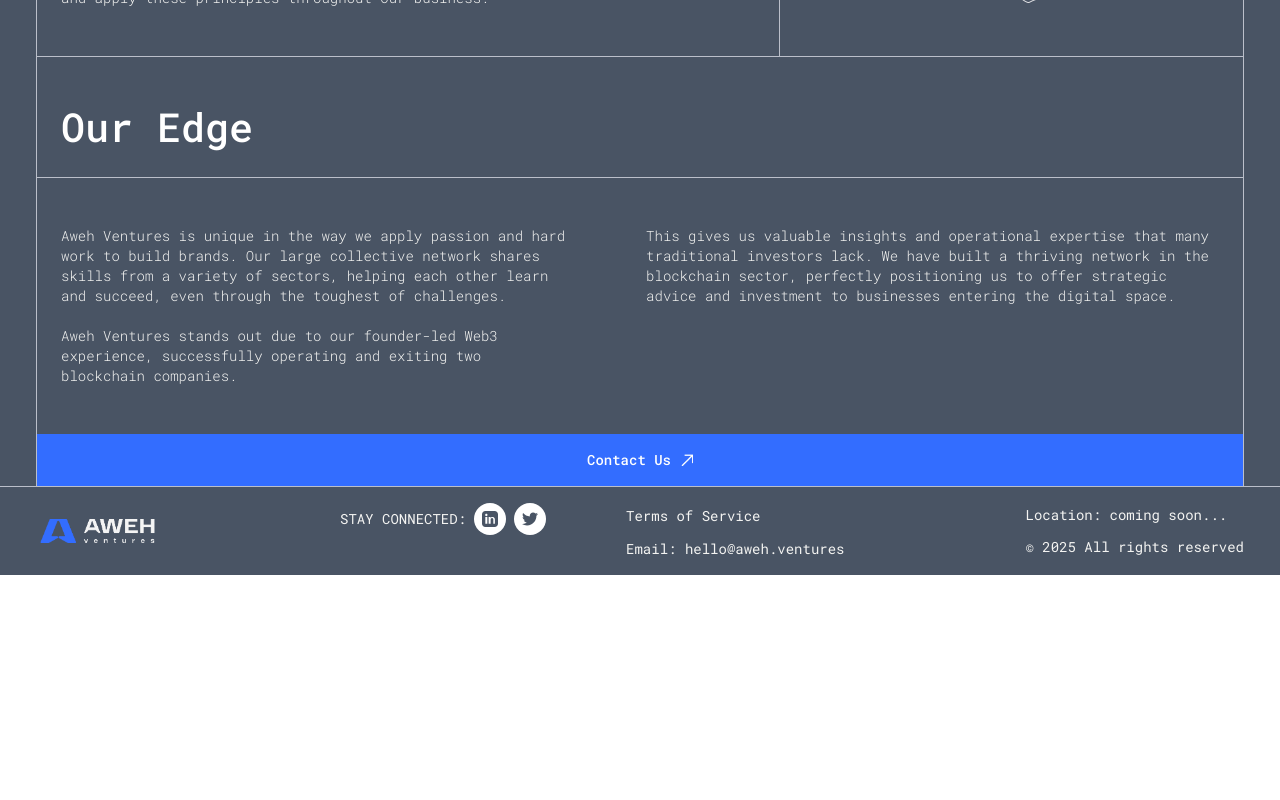
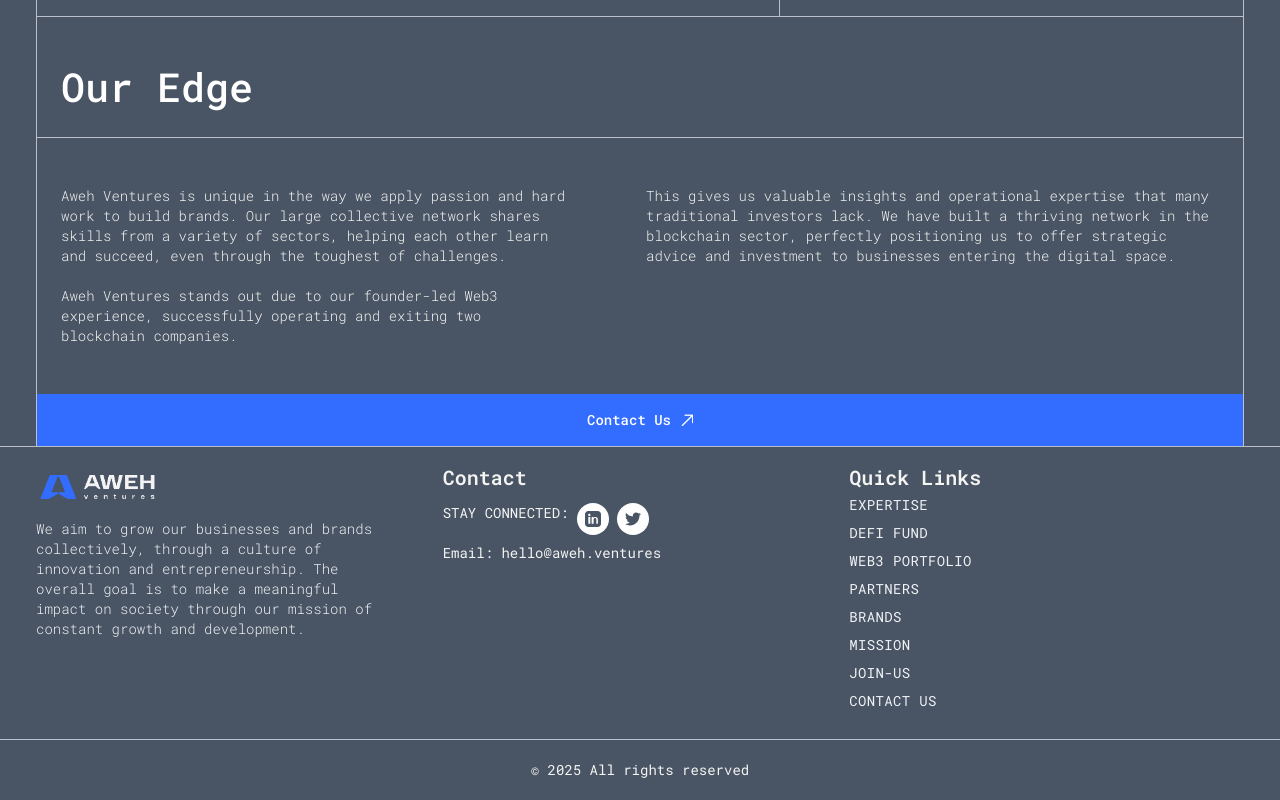
Before and after one commit to jazykhan3/nft-project, a Next.js app: page /v2 in a window 1280 px wide. Shown: the part 4536-5336 px from the top of the page. Before the commit the page ends 5111 px from the top, so only its background shows below. Built offline with nearby package versions, Linux system fonts and the light colour scheme.

Commit message:
Add files via upload

```diff
--- a/src/app/components/brandSlider/brandSlider.jsx
+++ b/src/app/components/brandSlider/brandSlider.jsx
@@ -84,7 +84,7 @@
                                 <p className="text-sm font-light text-[#F4F4F2] mb-2">
                                     Asset Management, Blockchain Advisory & Venture, established 2022
                                 </p>
-                                <p className="text-sm text-[#F4F4F2] m-0">Founded by Mohammed Carrim Ganey</p>
+                                <p className="hidden text-sm text-[#F4F4F2] m-0">Founded by Mohammed Carrim Ganey</p>
                             </div>
                             <Link
                                 href='https://www.aweh.ventures/'
@@ -120,7 +120,7 @@
                                 <p className="text-sm font-light text-[#F4F4F2] mb-2">
                                     Fine Jewellery & Design established in 1987
                                 </p>
-                                <p className="text-sm text-[#F4F4F2] m-0">
+                                <p className=" hidden text-sm text-[#F4F4F2] m-0">
                                     Founded by Nadiyah,Fauzy & Nazeer Carrim Ganey
                                 </p>
                             </div>
@@ -158,7 +158,7 @@
                                 <p className="text-sm font-light text-[#F4F4F2] mb-2">
                                     Pet Wellness brand, established in 2021
                                 </p>
-                                <p className="text-sm text-[#F4F4F2] m-0">
+                                <p className="hidden text-sm text-[#F4F4F2] m-0">
                                     Directed by Mohammed Carrim Ganey
                                 </p>
                             </div>
--- a/src/app/components/footer/footer.jsx
+++ b/src/app/components/footer/footer.jsx
@@ -6,10 +6,21 @@
 import { usePathname } from 'next/navigation';
 const Footer = () => {
   const pathname = usePathname();
+  const loationPath = `/${window.location.hash}`;
+  const navItems = [
+    { name: 'Expertise', link: '/#expertise' },
+    { name: 'Defi Fund', link: '/defifund' },
+    { name: 'Web3 Portfolio', link: '/web3-portfolios' },
+    { name: 'Partners', link: '/#partners' },
+    { name: 'Brands', link: '/#brands' },
+    { name: 'Mission', link: '/#mission' },
+    { name: 'Join-Us', link: '/join-us' },
+    { name: 'Contact Us', link: 'https://tally.so/r/np51G1' },
+  ];
   return (
     <footer className={`border-t border-[#BBBFCA]`}>
-      <div className="md:py-4 py-7 max-w-[1440px] mx-auto lg:px-9 md:px-6 sm:px-4 px-2.5 flex lg:flex-row flex-col md:gap-0.5 gap-6  items-center justify-between h-full ">
-        <div>
+      <div className="md:py-7 py-7 max-w-[1440px] mx-auto lg:px-9 md:px-6 sm:px-4 px-2.5 grid lg:grid-cols-3 sm:grid-cols-2 grod-cols-1 md:gap-3 gap-6  items-start justify-between h-full ">
+        <div className=''>
           <Link href='/'>
             <Image
               src={Logo}
@@ -19,10 +30,12 @@
               className='w-[123px] h-6 object-contain lg:mb-0 mb-5'
             />
           </Link>
+          <p className='text-[#F0F2F5] font-light text-sm m-0 mt-5 max-w-[360px] relative'>
+            We aim to grow our businesses and brands collectively, through a culture of innovation and entrepreneurship. The overall goal is to make a meaningful impact on society through our mission of constant growth and development.
+          </p>
         </div>
-
-        <div className='flex items-start sm:flex-row flex-col lg:gap-20 md:gap-16 sm:gap-10 gap-6'>
-          <div class="flex justify-center items-center gap-2">
+        <div class="flex justify-start items-start gap-2 flex-wrap">
+          <h4 className='text-xl font-semibold m-0 mb-4 text-[#F4F4F2] leading-1 w-full '>Contact</h4>
           <p className="font-normal text-sm m-0 text-[#F4F4F2] uppercase">
             Stay Connected:
           </p>
@@ -66,28 +79,33 @@
               </svg>
             </Link>
           </div>
-          </div>
-          <div>
-            <Link
-              href=''
-              className="font-normal text-sm text-[#F4F4F2]"
-            >
-              Terms of Service
-            </Link>
-            <p className="font-normal text-sm m-0 mt-3 text-[#F4F4F2]">
+          <p className="w-full font-normal text-sm m-0 text-[#F4F4F2]">
             Email: <a href="mailto:hello@aweh.ventures" target='_blank'>hello@aweh.ventures</a>
           </p>
         </div>
+        <div className=''>
+          <h4 className='text-xl font-semibold m-0 mb-4 text-[#F4F4F2] leading-1'>Quick Links</h4>
+          <nav className={`h-full items-start gap-2 flex flex-col text-sm uppercase tracking-wide`}>
+            {navItems.map((item, idx) => (
+              <Link
+                key={idx}
+                href={item.link}
+                className={`text-sm hover:text-[#336DFF] transition-colors duration-200 ${pathname === item.link || loationPath === item.link
+                  ? 'text-[#336DFF] font-medium'
+                  : 'text-[#F0F2F5] font-normal'
+                  }`}
+              >
+                {item.name}
+              </Link>
+            ))}
+
+          </nav>
         </div>
-        <div>
-          <p className="font-normal text-sm m-0 mb-3 text-[#F4F4F2]">
-            Location: coming soon...
-          </p>
-          <p className="font-normal text-sm m-0 text-[#F4F4F2]">
+
+      </div>
+      <p className="py-5 border-t border-[#BBBFCA] text-center font-normal text-sm m-0 text-[#F4F4F2]">
         © 2025 All rights reserved
       </p>
-        </div>
-      </div>
     </footer>
   )
 }
--- a/src/app/components/header/header.jsx
+++ b/src/app/components/header/header.jsx
@@ -13,6 +13,7 @@
 const Header = () => {
     const [isOpen, setIsOpen] = useState(false);
     const pathname = usePathname();
+    const loationPath = `/${window.location.hash}`;
     const [isModalOpen, setIsModalOpen] = useState(false);
     const navItems = [
         { name: 'Expertise', link: '/#expertise' },
@@ -58,7 +59,7 @@
                             onClick={() => handleItemClick(item)}
                             key={idx}
                             href={item.link}
-                            className={`text-sm hover:text-[#336DFF] transition-colors duration-200 ${pathname === item.link
+                            className={`text-sm hover:text-[#336DFF] transition-colors duration-200 ${pathname === item.link || loationPath === item.link
                                 ? 'text-[#336DFF] font-medium'
                                 : 'text-[#F0F2F5] font-normal'
                                 }`}
@@ -95,7 +96,7 @@
                                 onClick={() => handleItemClick(item)}
                                 key={idx}
                                 href={item.link}
-                                className={`text-sm hover:text-[#336DFF] transition-colors duration-200 ${pathname === item.link
+                                className={`text-sm hover:text-[#336DFF] transition-colors duration-200 ${pathname === item.link || loationPath === item.link
                                     ? 'text-[#336DFF] font-medium'
                                     : 'text-[#F0F2F5] font-normal'
                                     }`}
--- /dev/null
+++ b/src/app/defifund/faq.jsx
@@ -0,0 +1,74 @@
+//components/FAQ.js
+"use client";
+// Add this line to mark the component as a Client Component
+
+import { useState } from 'react';
+
+
+const FAQ = () => {
+    const [expandedFaq, setExpandedFaq] = useState(null);
+
+    const toggleFaq = (index) => {
+        if (expandedFaq === index) {
+            setExpandedFaq(null);
+        } else {
+            setExpandedFaq(index);
+        }
+    };
+    const faqdata = [
+        {
+            question: "What is the minimum investment amount?",
+            answer: "The minimum investment varies by fund, typically starting at $50,000 for our main funds. For certain specialty funds, minimum investments may start at $100,000."
+        },
+        {
+            question: "How are returns generated?",
+            answer: "Our funds generate returns through a combination of staking rewards, trading strategies, yield farming, and strategic investments in blockchain projects. We employ active management to optimize returns while managing risk."
+        },
+        {
+            question: "How is risk managed?",
+            answer: "We employ a multi-faceted risk management approach including diversification across assets, smart contract audits, position sizing limits, active monitoring, and regular stress testing of our portfolio against different market scenarios."
+        },
+        {
+            question: "Are the funds regulated?",
+            answer: "Our funds operate according to the applicable regulations in the jurisdictions where they're offered. Due to the innovative nature of DeFi, we work closely with legal advisors to ensure compliance with evolving regulatory frameworks."
+        },
+        {
+            question: "How can I withdraw my investment?",
+            answer: "Withdrawals follow the redemption schedule specified for each fund, typically quarterly. Requests must be submitted by the stated deadline for the next redemption window. Under certain circumstances, early redemptions may be possible subject to fees."
+        }
+    ]
+
+    return (
+        <section className="py-8 px-4">
+            <div className=" mx-auto max-w-4xl">
+                <div className="space-y-4">
+                    {faqdata.map((faq, index) => (
+                        <div key={index} className="border  border-#BBBFCA rounded-lg overflow-hidden">
+                            <button
+                                className="w-full text-left p-6 flex justify-between items-center focus:outline-none"
+                                onClick={() => toggleFaq(index)}
+                            >
+                                <span className="font-medium text-lg text-white">{faq.question}</span>
+                                {expandedFaq === index ?
+                                    <svg fill="#f4f4f2" className="w-4 h-4" xmlns="http://www.w3.org/2000/svg" viewBox="0 0 448 512"> <path d="M201.4 137.4c12.5-12.5 32.8-12.5 45.3 0l160 160c12.5 12.5 12.5 32.8 0 45.3s-32.8 12.5-45.3 0L224 205.3 86.6 342.6c-12.5 12.5-32.8 12.5-45.3 0s-12.5-32.8 0-45.3l160-160z" /></svg>
+                                    :
+
+                                    <svg fill="#f4f4f2" className="w-4 h-4" xmlns="http://www.w3.org/2000/svg" viewBox="0 0 448 512"> <path d="M201.4 374.6c12.5 12.5 32.8 12.5 45.3 0l160-160c12.5-12.5 12.5-32.8 0-45.3s-32.8-12.5-45.3 0L224 306.7 86.6 169.4c-12.5-12.5-32.8-12.5-45.3 0s-12.5 32.8 0 45.3l160 160z" /></svg>
+                                }
+                            </button>
+                            {expandedFaq === index && (
+                                <div className="px-6 pb-6">
+                                    <div className="border-t  border-#BBBFCA pt-4">
+                                        <p className="text-#F4F4F2">{faq.answer}</p>
+                                    </div>
+                                </div>
+                            )}
+                        </div>
+                    ))}
+                </div>
+            </div>
+        </section>
+    );
+};
+
+export default FAQ;
--- a/src/app/defifund/page.jsx
+++ b/src/app/defifund/page.jsx
@@ -8,14 +8,12 @@
 import BottomRightTriangle from '../../../public/assets/images/bottom-right-triangle.png'
 import PersonShareImage from '../../../public/assets/images/share-icon.png'
 import handGroup from '../../../public/assets/images/handGroup.png';
-import FundPerformanceImage from '../../../public/assets/images/funds-performance.png'
-import growthLogo from '../../../public/assets/images/growth-icon.png';
-import assettradeLogo from '../../../public/assets/images/asset-trade.png';
-import assetmanageLogo from '../../../public/assets/images/asset-manage.png';
 import CryptoCard from './CryptoCard'
 import Link from 'next/link';
 import FundPerformanceChart from './FundPerformanceChart';
+import ForwardArrow from '../../../public/assets/images/forward-arrow.png'
 import MultiCardCarouselEpertiseDefiFund from '../components/expertiseSlider/expertiseSliderDefiFund';
+import FAQ from './faq';
 
 
 const DefiFund = () => {
@@ -24,8 +22,8 @@
       <Header />
       {/* Aweh Ventures & Asset management Section */}
       <div className='max-w-[1440px] mx-auto lg:px-9 md:px-6 sm:px-4 px-2.5'>
-        <div className='border-b border-s border-e border-[#BBBFCA] grid lg:grid-cols-2 md:grid-cols-3 grid-cols-1 gap-8 '>
-          <div className='lg:px-7 md:px-4 px-2 lg:py-10 md:py-7 py-4 lg:col-span-1 md:col-span-2 col-span-full'>
+        <div className='border-b border-s border-e border-[#BBBFCA] lg:py-10 md:py-7 py-4'>
+          <div className='lg:px-7 md:px-4 px-2 lg:col-span-1 md:col-span-2 col-span-full max-w-[650px] mx-auto'>
             <h1 className='text-white lg:text-[40px] md:text-4xl sm:text-3xl text-[26px] font-medium m-0' >
               Aweh Ventures <br />
               asset management
@@ -49,8 +47,6 @@
                 className='w-3 h-3 object-contain absolute bottom-2 left-0'
               />
             </div>
-          </div>
-          <div className='md:block hidden col-span-1'>
           </div>
         </div>
       </div>
@@ -96,15 +92,56 @@
             <CryptoCard />
           </div>
         </div>
-        <p className='border-s border-b border-e border-[#BBBFCA] lg:px-6 md:px-4 sm:px-3 px-2 py-6'>
-          *We Recommend investing for a minimum of 5 years
-          <br />
-          *Investment Value can go up as well as down, Capital is not guaranteed
-          <br />
-          *Redemptions Available on a quarterly basis
-          <br />
-          *Funds are accessible by Invite Only
-        </p>
+
+        <div className='border-s border-e border-[#BBBFCA] lg:px-6 md:px-4 sm:px-3 px-2 py-6'>
+          <p className='flex items-center gap-3'>
+            <span className="text-white">
+              <svg xmlns="http://www.w3.org/2000/svg" fill="none" viewBox="0 0 24 24" strokeWidth={1.5} stroke="currentColor" className="w-4 h-4">
+                <path strokeLinecap="round" strokeLinejoin="round" d="M4.5 12.75l6 6 9-13.5" />
+              </svg>
+            </span>
+            <span>We Recommend investing for a minimum of 5 years</span>
+          </p>
+          <p className='flex items-center gap-3'>
+            <span className="text-white">
+              <svg xmlns="http://www.w3.org/2000/svg" fill="none" viewBox="0 0 24 24" strokeWidth={1.5} stroke="currentColor" className="w-4 h-4">
+                <path strokeLinecap="round" strokeLinejoin="round" d="M4.5 12.75l6 6 9-13.5" />
+              </svg>
+            </span>
+            <span>Investment Value can go up as well as down, Capital is not guaranteed</span>
+          </p>
+          <p className='flex items-center gap-3'>
+            <span className="text-white">
+              <svg xmlns="http://www.w3.org/2000/svg" fill="none" viewBox="0 0 24 24" strokeWidth={1.5} stroke="currentColor" className="w-4 h-4">
+                <path strokeLinecap="round" strokeLinejoin="round" d="M4.5 12.75l6 6 9-13.5" />
+              </svg>
+            </span>
+            <span>Redemptions Available on a quarterly basis</span>
+          </p>
+          <p className='flex items-center gap-3'>
+            <span className="text-white">
+              <svg xmlns="http://www.w3.org/2000/svg" fill="none" viewBox="0 0 24 24" strokeWidth={1.5} stroke="currentColor" className="w-4 h-4">
+                <path strokeLinecap="round" strokeLinejoin="round" d="M4.5 12.75l6 6 9-13.5" />
+              </svg>
+            </span>
+            <span>Funds are accessible by Invite Only</span>
+          </p>
+        </div>
+        <div className='border-s border-b border-e border-[#BBBFCA] flex justify-end'>
+          <Link
+            href='https://tally.so/r/np51G1'
+            className='h-fit md:max-w-[340px] min-w-[25%] text-white font-medium text-sm flex gap-2.5 p-4 w-full bg-[#336DFF] justify-end items-center hover:bg-[#336DFF]/80'
+          >
+            Contact Us
+            <Image
+              src={ForwardArrow}
+              width={12}
+              height={12}
+              alt='Icon'
+              className='w-3 h-3 object-contain '
+            />
+          </Link>
+        </div>
       </div>
 
       {/* Why Aweh Ventures? */}
@@ -223,6 +260,23 @@
       <div className='max-w-[1440px] mx-auto lg:px-9 md:px-6 sm:px-4 px-2.5'>
         <MultiCardCarouselEpertiseDefiFund sectionTitle="Benefits For Investors" customclass="investers" path='' navigation={true} />
       </div>
+
+      {/* Faq's */}
+
+      <div className='max-w-[1440px] mx-auto lg:px-9 md:px-6 sm:px-4 px-2.5'>
+        <div className="border-s border-e border-b border-[#BBBFCA] lg:px-6 md:px-4 sm:px-3 px-2 lg:pt-9 md:pt-7 pt-9 lg:pb-5 md:pb-5 sm:pb-4 pb-3">
+          <h1 className=' text-white lg:text-[40px] md:text-4xl sm:text-3xl text-[26px] font-medium m-0 ' >
+            Frequently Asked Questions</h1>
+          <p className='text-[#F4F4F2] font-light text-sm m-0 max-w-[630px]'>
+            Common questions about our DeFi fund offerings and investment approach.
+          </p>
+        </div>
+        <div className='border-b border-s border-e border-[#BBBFCA] py-5'>
+          <FAQ />
+        </div>
+      </div>
+
+
       {/* Learn More About our offerings */}
       <div className='max-w-[1440px] mx-auto lg:px-9 md:px-6 sm:px-4 px-2.5'>
         <h1 className='border-s border-e border-b border-[#BBBFCA] text-white lg:text-[40px] md:text-4xl sm:text-3xl text-[26px] font-medium m-0 lg:px-6 md:px-4 sm:px-3 px-2 lg:pt-12 md:pt-10 pt-9 lg:pb-7 md:pb-5 sm:pb-4 pb-3' >
--- a/src/app/join-us/page.jsx
+++ b/src/app/join-us/page.jsx
@@ -158,7 +158,7 @@
                 href='https://tally.so/r/np51G1'
                 className='text-white font-medium text-sm flex gap-2.5 p-4 w-full bg-[#336DFF] justify-center items-center hover:bg-[#336DFF]/80 h-fit'
               >
-                Join Us
+                Contact Us
                 <Image
                   src={ForwardArrow}
                   width={12}
```
Also changed, not shown: src/app/defifund/CryptoCard.jsx (+5 -5 lines). Lines whose indentation alone changed are shown as unchanged.
